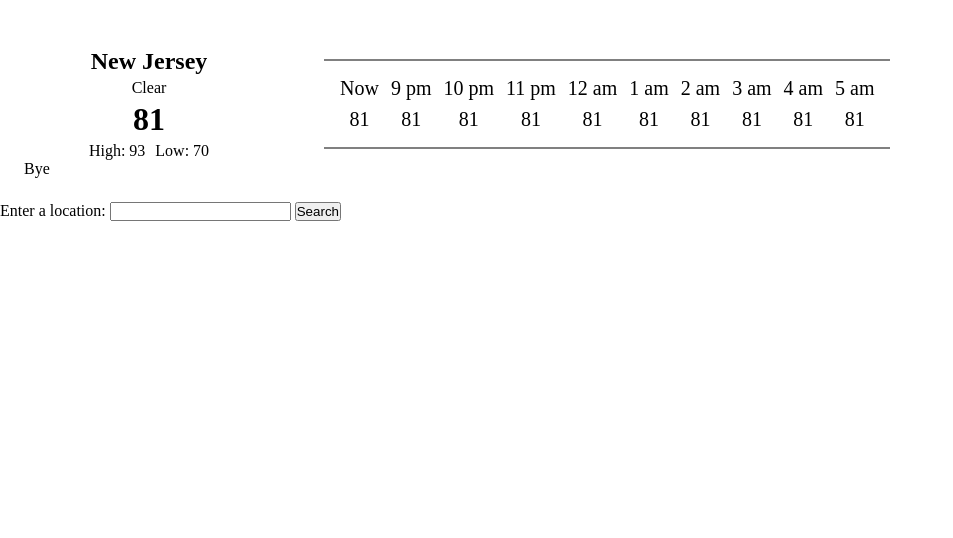
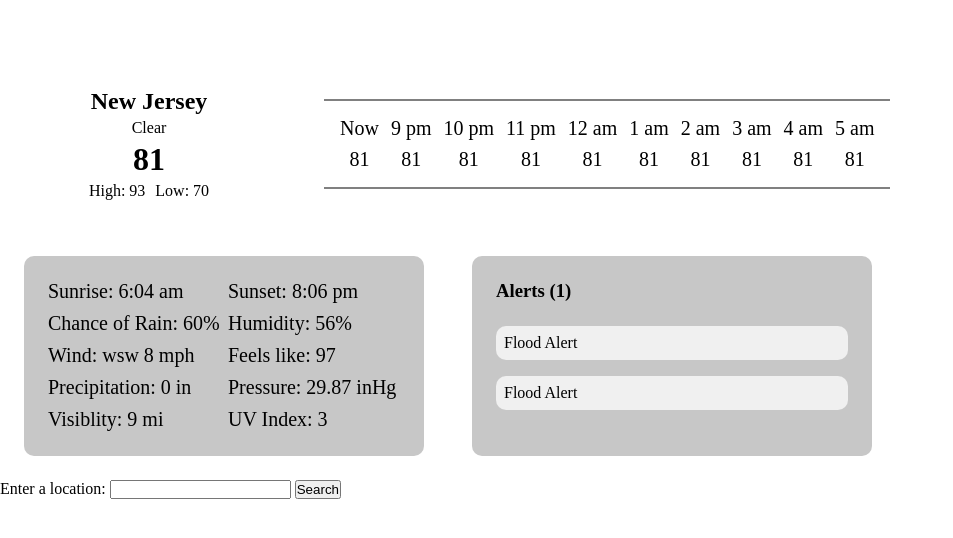
Before and after one commit to TheCheeseMeister/Weather-App, a plain HTML site: page index.html in a window 1280 px wide. Shown: the whole page, without its empty margins (0-953 px from the left). Drawn offline with Linux system fonts and the light colour scheme.

```diff
--- a/index.html
+++ b/index.html
@@ -66,7 +66,25 @@
         </div>
 
         <div class="content">
-            Bye
+            <div class="stats">
+                <p>Sunrise: 6:04 am</p>
+                <p>Sunset: 8:06 pm</p>
+                <p>Chance of Rain: 60%</p>
+                <p>Humidity: 56%</p>
+                <p>Wind: wsw 8 mph</p>
+                <p>Feels like: 97</p>
+                <p>Precipitation: 0 in</p>
+                <p>Pressure: 29.87 inHg</p>
+                <p>Visiblity: 9 mi</p>
+                <p>UV Index: 3</p>
+            </div>
+
+            <div class="alerts">
+                <h3>Alerts (1)</h3>
+
+                <div class="alert">Flood Alert</div>
+                <div class="alert">Flood Alert</div>
+            </div>
         </div>
     </div>
 
--- a/style.css
+++ b/style.css
@@ -8,7 +8,7 @@
 
 .container {
     display: grid;
-    grid-template-rows: repeat(1fr, 2);
+    grid-template-rows: repeat(2, 1fr);
 
     padding: 24px;
 }
@@ -58,3 +58,63 @@
     font-size: 20px;
     gap: 8px;
 }
+
+.content {
+    margin-top: 16px;
+
+    display: flex;
+    gap: 48px;
+}
+
+/* Stats */
+
+.stats {
+    display: grid;
+    grid-template-columns: repeat(2, 1fr);
+    text-align: left;
+    gap: 8px;
+    font-size: 20px;
+
+    background-color: rgb(199, 199, 199);
+    border-radius: 10px;
+    padding: 24px;
+
+    width: 400px;
+    height: 200px;
+}
+
+/* Alerts */
+
+.alerts {
+    background-color: rgb(199, 199, 199);
+    border-radius: 10px;
+    padding: 24px;
+
+    width: 400px;
+
+    display: flex;
+    flex-direction: column;
+    gap: 16px;
+
+    overflow: auto;
+
+    max-height: 200px
+}
+
+.alerts > h3 {
+    margin-bottom: 8px;
+}
+
+.alert {
+    background-color: rgb(240, 240, 240);
+
+    border-radius: 10px;
+    padding: 8px;
+
+    transition: 0.2s all ease-out;
+}
+
+.alert:hover {
+    cursor: pointer;
+    background-color: rgb(255, 255, 255);
+}
```
